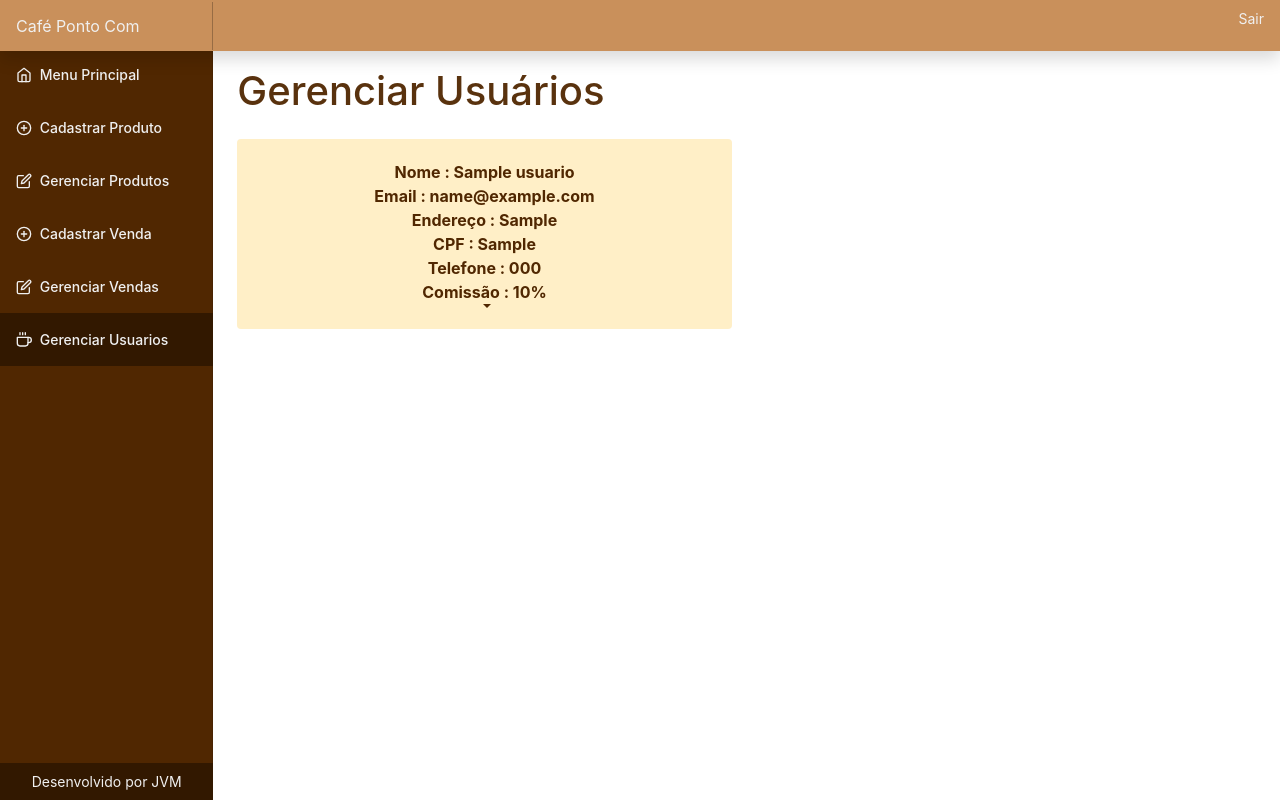
After one commit to Amancio302/Cafe-Ponto-Com, a PHP site: page /views/Gerenciar_Usuarios.php in a window 1280 px wide. The commit adds this page. Run offline with PHP 8.4, Linux system fonts and the light colour scheme; the visitor is signed in with stand-in values (Sample User, id 1); tables that the repository leaves empty hold one stand-in row (values such as "Sample post"); some libraries are stand-ins or nearby versions.

Commit message:
Gerenciar Usuarios done

```diff
--- a/src/controllers/UsuarioController.php
+++ b/src/controllers/UsuarioController.php
@@ -32,5 +32,23 @@
                 return false;
             }
         }
+
+        function getOneUsuario ($idUsuario) {
+            return $this->persistance->getOneUsuario($idUsuario);
+        }
+
+        function getAllUsuarios () {
+            return $this->persistance->getAllUsuarios();
+        }
+
+        function promoveUsuario ($idUsuario) {
+            $user = $this->persistance->getOneUsuario($idUsuario);
+            $user->Admin = true;
+            return !!$this->persistance->updateUsuario($idUsuario, $user);
+        }
+
+        function deleteusuario ($idUsuario) {
+            return !!$this->persistance->deleteusuario($idUsuario);
+        }
     }
 ?>
--- a/src/persistance/UsuarioDAO.php
+++ b/src/persistance/UsuarioDAO.php
@@ -14,17 +14,13 @@ class UsuarioDAO extends Database_Connect{
     }
 
     public function createUsuario($CPF, $Nome, $Telefone, $Endereco, $Email, $Admin, $Qtd_Vendas, $Valor_Comissao, $senha) {
-        echo $CPF. "<br>" .$Nome. "<br>" .$Telefone. "<br>" .$Endereco. "<br>" .$Email. "<br>" .$Admin. "<br>" .$Qtd_Vendas. "<br>" .$Valor_Comissao. "<br>" .$senha;
         $connection = $this->connect();
         $data = "(\"$CPF\", \"$Nome\", \"$Telefone\", \"$Endereco\", \"$Email\", $Admin, $Qtd_Vendas, $Valor_Comissao, \"$senha\")";
         $sql = "INSERT INTO Usuario (CPF, Nome, Telefone, Endereco, Email, Admin, Qtd_Vendas, Valor_Comissao, senha) VALUES $data";
-        echo "<br>" . $sql;
         $connection->query($sql);
         $idUsuario = mysqli_insert_id($connection);
-        echo $idUsuario;
         mysqli_close($connection);
         $user = new Usuario($idUsuario, $CPF, $Nome, $Telefone, $Endereco, $Email, $Admin, $Qtd_Vendas, $Valor_Comissao, $senha);
-        print_r($user);
         return $user;
     }
 
@@ -57,9 +53,9 @@ class UsuarioDAO extends Database_Connect{
         $deleted = $this->getOneUsuario($idUsuario);
         $connection = $this->connect();
         $sql = "DELETE FROM Usuario WHERE idUsuario = $idUsuario";
-        mysqli_query($connection, $sql);
+        $res = $connection->query($sql);
         mysqli_close($connection);
-        return $deleted;
+        return $res ? $deleted : false;
     }
 
     private function fetchData($dataArray) {
--- /dev/null
+++ b/src/views/Gerenciar_Usuarios.php
@@ -0,0 +1,253 @@
+<?php
+    session_start();
+    require_once("View.php");
+    require_once("../controllers/UsuarioController.php");
+
+    class Gerenciar_Usuarios extends View {
+
+        function __construct () {
+            $this->needAuth = true;
+            $this->controller = new UsuarioController();
+            $this->name = 'Gerenciar_Usuarios';
+        }
+
+        function deleteUsuario($idUsuario) {
+            $res = $this->controller->deleteUsuario($idUsuario);
+            if ($res) {
+                echo "<script>alert('Usuario Excluído')</script>";
+            } else {
+                echo "<script>alert('Usuario não pode ser excluído')</script>";
+            }
+        }
+
+        function promoveUsuario($idUsuario) {
+            $res = $this->controller->promoveUsuario($idUsuario);
+            if ($res) {
+                echo "<script>alert('Usuario promovido')</script>";
+            } else {
+                echo "<script>alert('Usuario não pode ser promovido')</script>";
+            }
+        }
+
+        function getUsuarios () {
+            return $this->controller->getAllUsuarios();
+        }
+
+        function getUsuariosHTML () {
+            $html = "";
+            $Usuarios = $this->getUsuarios();
+            foreach($Usuarios as $Usuario) {
+                $html = $html."
+                <div class=\"dropdown col-lg-6 mt-2\">
+                    <button class=\"btn btn-default dropdown-toggle btn-produto\" type=\"button\" id=\"dropdownMenu1\" data-toggle=\"dropdown\" aria-haspopup=\"true\" aria-expanded=\"true\">
+                        Nome : $Usuario->Nome<br>
+                        Email : $Usuario->Email<br>
+                        Endereço : $Usuario->Endereco<br>
+                        CPF : $Usuario->CPF<br>
+                        Telefone : $Usuario->Telefone<br>
+                        Comissão : $Usuario->Valor_Comissao%<br>
+                        <span class=\"caret\"></span>
+                    </button>
+                    <ul class=\"dropdown-menu\" style=\"color:#ffefc7\" aria-labelledby=\"dropdownMenu1\">
+                        <li>
+                            <form action=\"Gerenciar_Usuarios.php\" method=\"POST\">
+                                <input type=\"hidden\" name=\"idDelete\" value=\"$Usuario->idUsuario\">
+                                <input style=\"border: 0; background: transparent;\" class=\"drop-edit\" type=\"submit\" value=\"Excluir\">
+                            </form>";
+                if (!$Usuario->Admin) {
+                    $html = $html."<form action=\"Gerenciar_Usuarios.php\" method=\"POST\">
+                                <input type=\"hidden\" name=\"idPromove\" value=\"$Usuario->idUsuario\">
+                                <input style=\"border: 0; background: transparent;\" class=\"drop-edit\" type=\"submit\" value=\"Promover a admin\">
+                            </form>";
+                }
+                $html = $html."
+                    </ul>
+                </div>
+                ";
+            }
+            return $html;
+        }
+
+        function output () {
+            return "
+                <html lang=\"en\">
+                    <head>
+                        <meta charset=\"utf-8\" />
+                        <meta
+                            name=\"viewport\"
+                            content=\"width=device-width, initial-scale=1, shrink-to-fit=no\"
+                        />
+                        <meta name=\"description\" content=\"\" />
+                        <title>Cadastrar Produto · Bootstrap</title>
+
+                        <!-- Bootstrap core CSS -->
+                        <link href=\"../views/css/bootstrap.min.css\" rel=\"stylesheet\" />
+
+                        <style>
+                            .bd-placeholder-img {
+                            font-size: 1.125rem;
+                            text-anchor: middle;
+                            -webkit-user-select: none;
+                            -moz-user-select: none;
+                            -ms-user-select: none;
+                            user-select: none;
+                            }
+
+                            @media (min-width: 768px) {
+                            .bd-placeholder-img-lg {
+                                font-size: 3.5rem;
+                            }
+                            }
+                        </style>
+                        <!-- Custom styles for this template -->
+                        <link href=\"../views/css/gerenciarUsuarios.css\" rel=\"stylesheet\" />
+                    </head>
+                    <body>
+                        <nav class=\"navbar sticky-top bg-dark flex-md-nowrap p-0 shadow\">
+                            <a class=\"navbar-brand col-md-3 col-lg-2 mr-0 px-3\" href=\"#\"
+                                >Café Ponto Com</a
+                            >
+                            <button
+                                class=\"navbar-toggler position-absolute d-md-none collapsed\"
+                                type=\"button\"
+                                data-toggle=\"collapse\"
+                                data-target=\"#sidebarMenu\"
+                                aria-controls=\"sidebarMenu\"
+                                aria-expanded=\"false\"
+                                aria-label=\"Toggle navigation\"
+                            >
+                                <span class=\"navbar-toggler-icon\"></span>
+                            </button>
+                            <ul class=\"navbar-nav px-3\">
+                                <li class=\"nav-item text-nowrap\">
+                                    <form action=\"Cadastrar_Produto.php\" method=\"GET\">
+                                        <input type=\"hidden\" name=\"sair\" value=\"true\">
+                                        <input type=\"submit\" class=\"nav-link\" style=\"border: 0; background: transparent\" value=\"Sair\">
+                                    </form>
+                                </li>
+                            </ul>
+                        </nav>
+
+                        <div class=\"container-fluid\">
+                            <div class=\"row\">
+                                <nav
+                                    id=\"sidebarMenu\"
+                                    class=\"col-md-3 col-lg-2 d-md-block bg-light sidebar collapse\"
+                                >
+                                    <div class=\"sidebar-sticky\">
+                                        <ul class=\"nav flex-column\">
+                                            <li class=\"nav-item\">
+                                                <a class=\"nav-link pt-3 pb-3\" href=\"./Dashboard.php\">
+                                                <span data-feather=\"home\"></span>
+                                                Menu Principal <span class=\"sr-only\"></span>
+                                                </a>
+                                            </li>
+                                            <li class=\"nav-item\">
+                                                <a class=\"nav-link pt-3 pb-3\" href=\"./Cadastrar_Produto.php\">
+                                                    <span data-feather=\"plus-circle\"></span>
+                                                    Cadastrar Produto
+                                                </a>
+                                            </li>
+                                            <li class=\"nav-item\">
+                                                <a class=\"nav-link pt-3 pb-3\" href=\"./Gerenciar_Produtos.php\">
+                                                    <span data-feather=\"edit\"></span>
+                                                    Gerenciar Produtos
+                                                </a>
+                                            </li>
+                                            <li class=\"nav-item\">
+                                                <a class=\"nav-link pt-3 pb-3\" href=\"./Cadastrar_Venda.php\">
+                                                <span data-feather=\"plus-circle\"></span>
+                                                Cadastrar Venda
+                                                </a>
+                                            </li>
+                                            <li class=\"nav-item\">
+                                                <a class=\"nav-link pt-3 pb-3\" href=\"./Gerenciar_Vendas.php\">
+                                                <span data-feather=\"edit\"></span>
+                                                Gerenciar Vendas
+                                                </a>
+                                            </li>
+                                            <li class=\"nav-item\">
+                                                <a class=\"nav-link active pt-3 pb-3\" href=\"./Gerenciar_Usuarios.php\">
+                                                <span data-feather=\"coffee\"></span>
+                                                Gerenciar Usuarios
+                                                </a>
+                                            </li>
+                                        </ul>
+                                        <div class=\"rodape pt-2 pb-2 d-flex justify-content-center\">
+                                            Desenvolvido por JVM
+                                        </div>
+                                    </div>
+                                </nav>
+                                <main role=\"main\" class=\"main col-md-9 ml-sm-auto col-lg-10 px-md-4\">
+                                    <div class=\"pt-3 pb-2 mb-3 d-flex flex-column\">
+                                        <h1 class=\"welcome mb-3\">Gerenciar Usuários</h1>
+
+                                        <div class=\"row\">".
+                                        $this->getUsuariosHTML()
+                                        ."</div>
+                                    </div>
+
+                                    </div>
+                                </main>
+                            </div>
+                        </div>
+                        <script
+                            src=\"https://code.jquery.com/jquery-3.5.1.slim.min.js\"
+                            integrity=\"sha384-DfXdz2htPH0lsSSs5nCTpuj/zy4C+OGpamoFVy38MVBnE+IbbVYUew+OrCXaRkfj\"
+                            crossorigin=\"anonymous\"
+                        ></script>
+                        <script>
+                            window.jQuery ||
+                            document.write(
+                                '<script src=\"../assets/js/vendor/jquery.slim.min.js\"><\/script>'
+                            );
+                            var cont = 0;
+                            document.getElementById(\"contador\").innerHTML = cont;
+                            function acrescentar() {
+                            cont++;
+                            document.getElementById(\"contador\").innerHTML = cont;
+                            }
+                            function decrescer() {
+                            cont > 0 ? cont-- : (cont = 0);
+                            document.getElementById(\"contador\").innerHTML = cont;
+                            }
+                        </script>
+                        <script src=\"../views/assets/dist/js/bootstrap.bundle.min.js\"></script>
+                        <script src=\"https://cdnjs.cloudflare.com/ajax/libs/feather-icons/4.9.0/feather.min.js\"></script>
+                        <script src=\"https://cdnjs.cloudflare.com/ajax/libs/Chart.js/2.7.3/Chart.min.js\"></script>
+                        <script src=\"https://ajax.googleapis.com/ajax/libs/jquery/3.5.1/jquery.min.js\"></script>
+                        <script src=\"../views/js/dashboard.js\"></script>
+                    </body>
+                </html>
+            ";
+        }
+    }
+
+    $view = new Gerenciar_Usuarios();
+
+    function console_log( $data ){
+        echo '<script>';
+        echo 'console.log('. json_encode( $data ) .')';
+        echo '</script>';
+      }
+
+    // Aqui testamos os POST e GETS da página renderizada
+
+    if (isset($_GET["sair"])) {
+        $view->sair();
+    }
+
+    console_log($_POST);
+
+    if(isset($_POST['idDelete'])) {
+        $view->deleteUsuario($_POST['idDelete']);
+    }
+
+    if(isset($_POST['idPromove'])) {
+        $view->promoveUsuario($_POST['idPromove']);
+    }
+
+    // Aqui renderizamos a página
+
+    $view->render();
+?>
--- a/src/views/View.php
+++ b/src/views/View.php
@@ -39,7 +39,7 @@
             if ($_SESSION["admin"]) {
                 return "
                 <li class=\"nav-item\">
-                    <a class=\"nav-link pt-3 pb-3\" href=\"#\">
+                    <a class=\"nav-link pt-3 pb-3\" href=\"./Gerenciar_Usuarios.php\">
                     <span data-feather=\"coffee\"></span>
                     Administrar Usuarios
                     </a>
```
